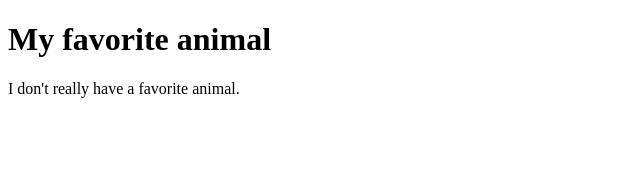
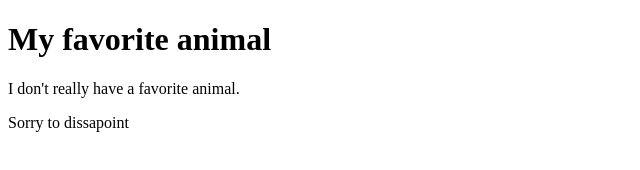
Before and after one commit to nbos17/newfangledwebpage, a plain HTML site: page index.html in a window 1280 px wide. Shown: the whole page, without its empty margins (0-640 px from the left). Drawn offline with Linux system fonts and the light colour scheme.

Commit message:
adding file

```diff
--- a/index.html
+++ b/index.html
@@ -7,5 +7,6 @@
 <body>
 <h1>My favorite animal</h1>
     <p>I don't really have a favorite animal.</p>
+    <p>Sorry to dissapoint</p>
 </body>
 </html>
```
